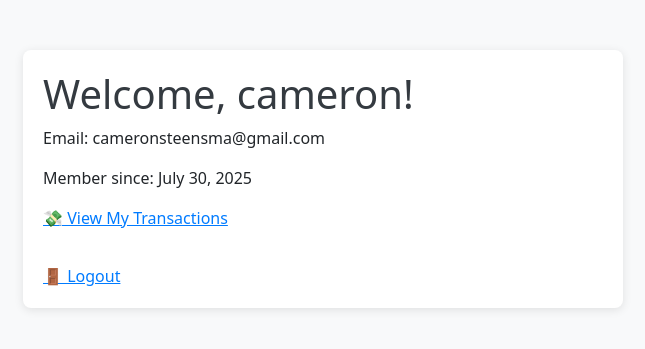
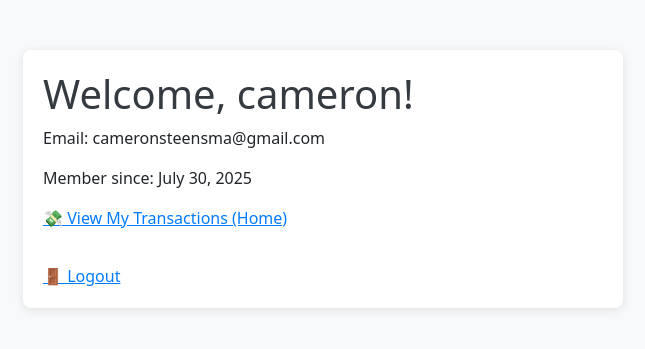
Before and after one commit to CameronSteensma/Personal_Finance_Tracker, a Django app: page /accounts/ in a window 1280 px wide. Shown: the top 349 px of the page, without its empty margins (317-962 px from the left). Run offline with Django 5.2, Linux system fonts and the light colour scheme; a user stored in the database is signed in.

Commit message:
updated message for home link in account page.

```diff
--- a/transactions/templates/transactions/accounts.html
+++ b/transactions/templates/transactions/accounts.html
@@ -35,7 +35,7 @@
         <p>Member since: {{ user.date_joined|date:"F j, Y" }}</p>
 
         <div class="actions">
-            <a href="{% url 'transaction_list' %}">💸 View My Transactions</a><br>
+            <a href="{% url 'transaction_list' %}">💸 View My Transactions (Home)</a><br>
             <a href="{% url 'logout' %}">🚪 Logout</a>
         </div>
     </div>
```
